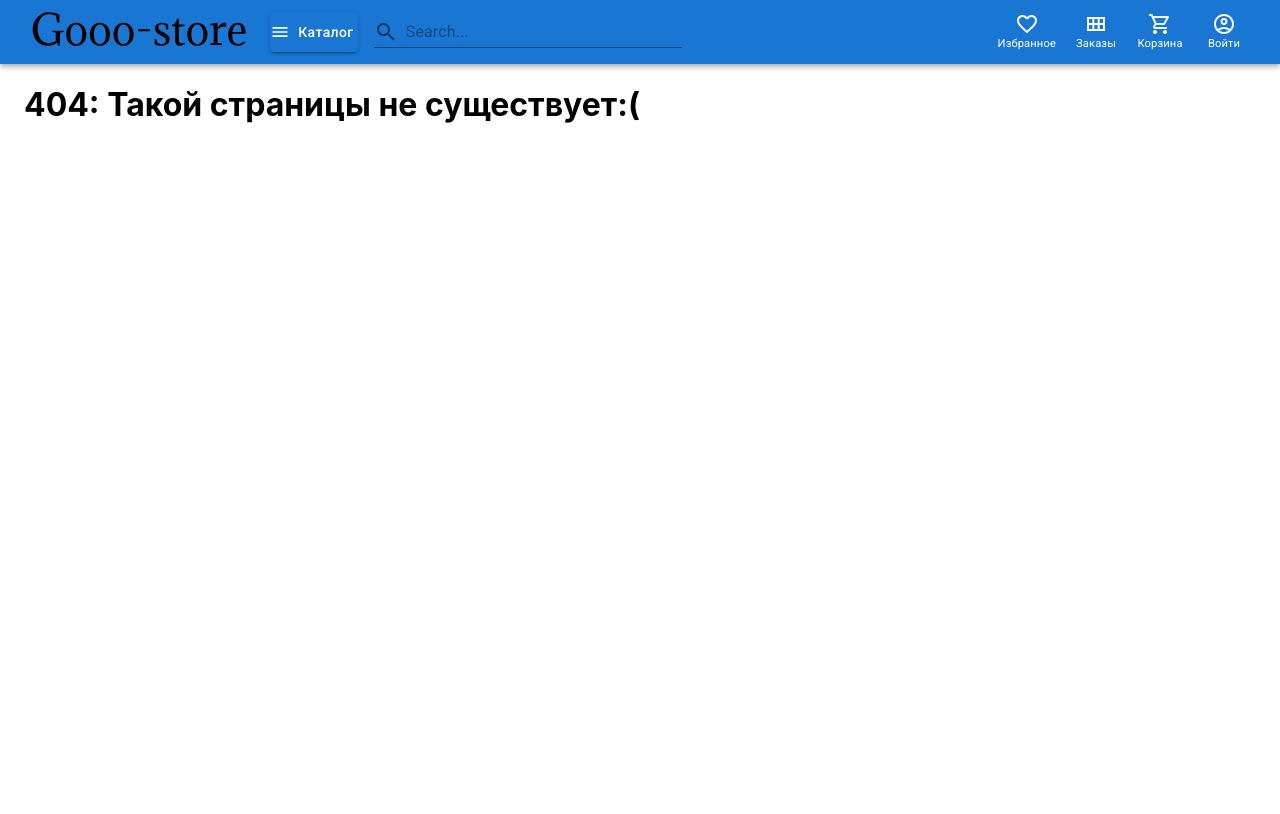
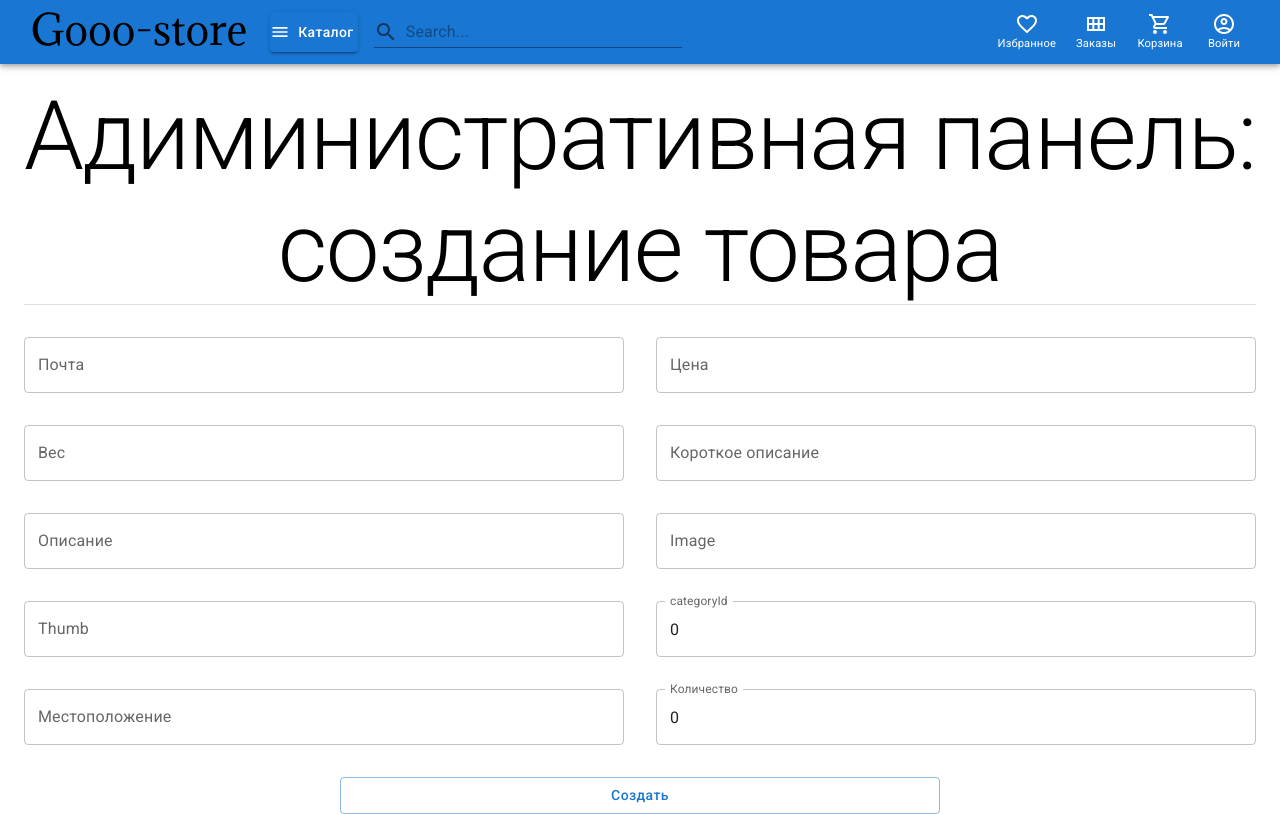
Before and after one commit to xNevrroXx/gooo-react-nodejs-store, a React (Create React App) app in the folder frontend/: page /administration/product/create in a window 1280 px wide. Before the commit this address had no page. Built offline with nearby package versions, Linux system fonts and the light colour scheme.

Commit message:
start to make createProduct page/form for the admins

```diff
--- a/frontend/src/app/App.tsx
+++ b/frontend/src/app/App.tsx
@@ -1,7 +1,14 @@
 // third-party modules
 import React, {lazy, Suspense, useEffect} from 'react';
 import {Container, createTheme, ThemeProvider} from "@mui/material";
-import {BrowserRouter, Navigate, Route, Routes, unstable_HistoryRouter as HistoryRouter} from "react-router-dom";
+import {
+  BrowserRouter,
+  Navigate,
+  Outlet,
+  Route,
+  Routes,
+  unstable_HistoryRouter as HistoryRouter
+} from "react-router-dom";
 
 // components
 import AppHeader from "../components/appHeader/AppHeader";
@@ -17,6 +24,7 @@ const AdministrationLogin = lazy(() => import("../pages/Administration/Administr
 const Filtered = lazy(() => import("../pages/Filtered"));
 const UserRegistration = lazy(() => import("../pages/UserRegistration"));
 const NotFound = lazy(() => import("../pages/NotFound"));
+const AdministrationCreateProduct = lazy(() => import("../pages/Administration/AdministrationCreateProduct"));
 
 
 const theme = createTheme({
@@ -47,15 +55,19 @@ function App() {
         <Container maxWidth="xl">
           <Suspense fallback={<Loading sx={{position: "absolute", top: "0", left: "0", height: "100vh", width: "100%"}}/>} >
             <Routes>
-              <Route path="/" element={<Navigate to="/main"/>}/>
+              <Route path="/" element={<Navigate to="main"/>}/>
 
-              <Route path="/login" element={<UserLogin/>} />
-              <Route path="/registration" element={<UserRegistration/>} />
-              <Route path="/main" element={<Main/>} />
-              <Route path="/categories/:title" element={<Filtered/>} />
+              <Route path="login" element={<UserLogin/>} />
+              <Route path="registration" element={<UserRegistration/>} />
+              <Route path="main" element={<Main/>} />
+              <Route path="categories/:title" element={<Filtered/>} />
 
               {/* Admin urls */}
-              <Route path="/administration/login" element={<AdministrationLogin/> }/>
+              <Route path="administration" element={<Outlet/>}>
+                <Route index element={<Navigate to="login"/>}/>
+                <Route path="login" element={<AdministrationLogin/> }/>
+                <Route path="product/create" element={<AdministrationCreateProduct/> }/>
+              </Route>
 
               <Route path="*" element={<NotFound/>} />
             </Routes>
--- /dev/null
+++ b/frontend/src/components/creteProduct/CreateProduct.tsx
@@ -0,0 +1,146 @@
+import React, {FC} from "react";
+import {Box, Button, SxProps, TextField, Typography} from "@mui/material";
+import {useFormik} from "formik";
+
+// own modules
+import AdminService from "../../services/AdminService";
+
+const CreateProduct: FC = (sx?: SxProps) => {
+    const formik = useFormik({
+        initialValues: {
+            name: "",
+            price: "",
+            weight: "",
+            shortDescription: "",
+            longDescription: "",
+            image: "",
+            thumb: "",
+            categoryId: 0,
+            location: "",
+            stock: 0
+        },
+        onSubmit: (values, {setSubmitting}) => {
+            AdminService.createProduct({...values})
+                .then(() => console.log("created product"))
+                .catch(() => console.log("failure"));
+        }
+    });
+
+    return (
+        <Box
+            sx={{
+                display: "grid",
+                justifyContent: "flex-start",
+                gridTemplateColumns: "1fr 1fr 1fr 1fr",
+                gap: "2rem",
+                "> *": {
+                  gridColumn: "span 2"
+                },
+                ...sx
+            }}
+            component="form"
+            onSubmit={formik.handleSubmit}
+        >
+            <TextField
+                error={!!(formik.errors.name && formik.touched.name)}
+                name="name"
+                onChange={formik.handleChange}
+                value={formik.values.name}
+                label="Почта"
+                variant="outlined"
+                helperText={formik.errors.name}
+            />
+            <TextField
+                error={!!(formik.errors.price && formik.touched.price)}
+                name="price"
+                onChange={formik.handleChange}
+                value={formik.values.price}
+                label="Цена"
+                variant="outlined"
+                helperText={formik.errors.price}
+            />
+            <TextField
+                error={!!(formik.errors.weight && formik.touched.weight)}
+                name="weight"
+                onChange={formik.handleChange}
+                value={formik.values.weight}
+                label="Вес"
+                variant="outlined"
+                helperText={formik.errors.weight}
+            />
+            <TextField
+                error={!!(formik.errors.shortDescription && formik.touched.shortDescription)}
+                name="shortDescription"
+                onChange={formik.handleChange}
+                value={formik.values.shortDescription}
+                label="Короткое описание"
+                variant="outlined"
+                helperText={formik.errors.shortDescription}
+            />
+            <TextField
+                error={!!(formik.errors.longDescription && formik.touched.longDescription)}
+                name="longDescription"
+                onChange={formik.handleChange}
+                value={formik.values.longDescription}
+                label="Описание"
+                variant="outlined"
+                helperText={formik.errors.longDescription}
+            />
+            <TextField
+                error={!!(formik.errors.image && formik.touched.image)}
+                name="image"
+                onChange={formik.handleChange}
+                value={formik.values.image}
+                label="Image"
+                variant="outlined"
+                helperText={formik.errors.image}
+            />
+            <TextField
+                error={!!(formik.errors.thumb && formik.touched.thumb)}
+                name="thumb"
+                onChange={formik.handleChange}
+                value={formik.values.thumb}
+                label="Thumb"
+                variant="outlined"
+                helperText={formik.errors.thumb}
+            />
+            <TextField
+                error={!!(formik.errors.categoryId && formik.touched.categoryId)}
+                name="categoryId"
+                onChange={formik.handleChange}
+                value={formik.values.categoryId}
+                label="categoryId"
+                variant="outlined"
+                helperText={formik.errors.categoryId}
+            />
+            <TextField
+                error={!!(formik.errors.location && formik.touched.location)}
+                name="location"
+                onChange={formik.handleChange}
+                value={formik.values.location}
+                label="Местоположение"
+                variant="outlined"
+                helperText={formik.errors.location}
+            />
+            <TextField
+                error={!!(formik.errors.stock && formik.touched.stock)}
+                name="stock"
+                onChange={formik.handleChange}
+                value={formik.values.stock}
+                label="Количество"
+                variant="outlined"
+                helperText={formik.errors.stock}
+            />
+
+            <Button
+                sx={{gridColumnStart: 2, gridColumnEnd: 4}}
+                type="submit"
+                disabled={formik.isSubmitting}
+                variant="outlined">
+                Создать
+            </Button>
+        </Box>
+    )
+}
+
+export default CreateProduct;
--- a/frontend/src/components/productList/ProductList.tsx
+++ b/frontend/src/components/productList/ProductList.tsx
@@ -7,7 +7,6 @@ const ProductList: FC = () => {
     useEffect(() => {
         UserService.getUsers()
             .then(response => setProducts(response.data))
-            .catch(error => console.log(error));
     }, [])
 
 
--- /dev/null
+++ b/frontend/src/pages/Administration/AdministrationCreateProduct.tsx
@@ -0,0 +1,19 @@
+import React, {FC} from 'react';
+import {Box, Divider, Typography} from "@mui/material";
+
+// own modules
+import CreateProduct from "../../components/creteProduct/CreateProduct";
+
+const AdministrationCreateProduct: FC = () => {
+    return (
+        <>
+            <Typography variant="h1" textAlign="center">Адиминистративная панель: создание товара</Typography>
+            <Divider sx={{mb: "2rem"}}/>
+            <Box component="main">
+                <CreateProduct />
+            </Box>
+        </>
+    )
+};
+
+export default AdministrationCreateProduct;
--- a/frontend/src/pages/Administration/AdministrationLogin.tsx
+++ b/frontend/src/pages/Administration/AdministrationLogin.tsx
@@ -9,7 +9,7 @@ import Login from "../../components/login/Login";
 const AdministrationLogin = () => {
     return (
         <>
-            <Typography variant="h1" textAlign="center" >Administrative login</Typography>
+            <Typography variant="h1" textAlign="center">Административный вход</Typography>
             <Divider />
             <Box component="main" sx={{display: "flex", flexDirection: "column", justifyContent: "center", height: "60vh"}}>
                 <Login />
--- a/frontend/src/pages/UserRegistration.tsx
+++ b/frontend/src/pages/UserRegistration.tsx
@@ -8,7 +8,7 @@ const UserRegistration = () => {
         <>
             <Typography variant="h1" textAlign="center" >Привет, рады знакомству с тобой!</Typography>
             <Divider sx={{mb: "2rem"}}/>
-            <Box component="main" sx={{display: "flex", flexDirection: "column", justifyContent: "center", height: "60vh"}}>
+            <Box component="main" sx={{display: "flex", flexDirection: "column", justifyContent: "center"}}>
                 <Box sx={{display: "grid", gridTemplateColumns: "2fr 4fr", gap: "5rem"}} className="login-content">
                     <Registration />
                     <Box
--- /dev/null
+++ b/frontend/src/services/AdminService.ts
@@ -0,0 +1,12 @@
+// own modules
+import $api from "../http";
+// types
+import {IProduct} from "../models/IProduct";
+
+class AdminService {
+    static async createProduct(product: IProduct) {
+        return $api.post("/product/create", product);
+    }
+}
+
+export default AdminService;
```
Also changed, not shown: frontend/src/models/IProduct.ts (+4 -4 lines).
